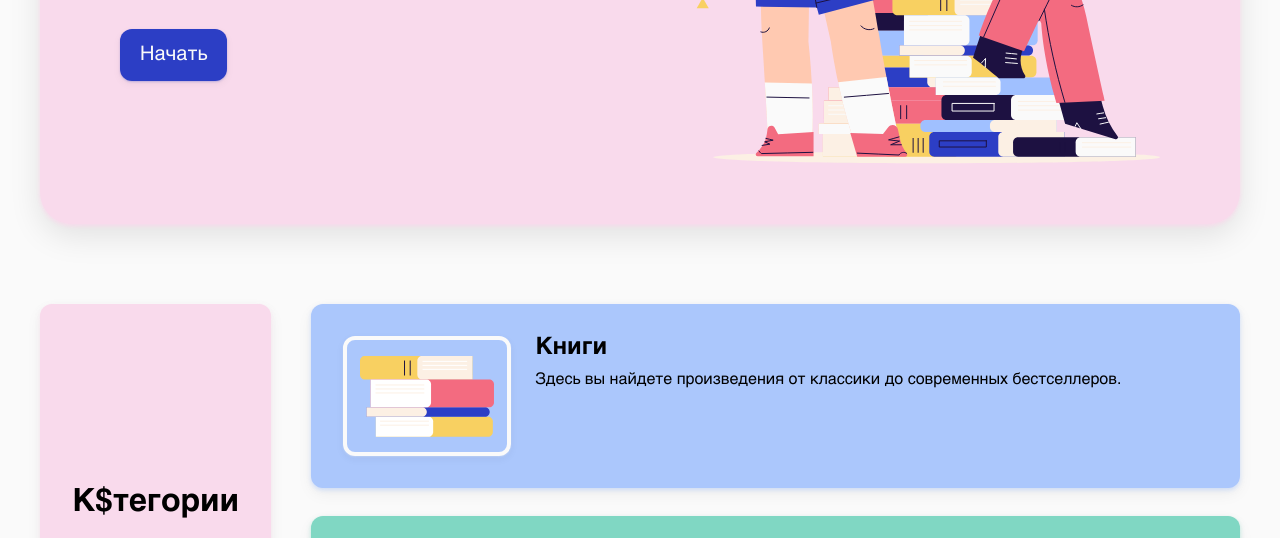
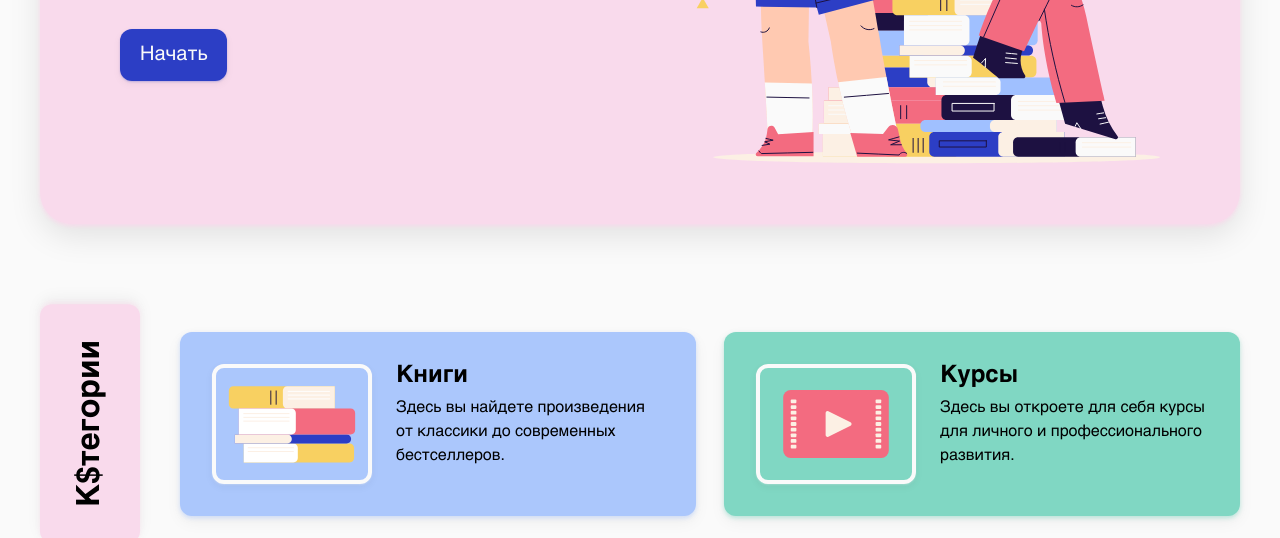
Before and after one commit to KantemirK/Grok, a website: page src/index.html in a window 1280 px wide. Shown: the part 414-952 px from the top of the page. Drawn offline with nearby package versions, Linux system fonts and the light colour scheme; files that its build step writes are made by us from their sources; files whose address does not match are found by name.

Commit message:
fix bugs

```diff
--- a/src/scss/blocks/_categories.scss
+++ b/src/scss/blocks/_categories.scss
@@ -20,7 +20,8 @@
         font-style: normal;
         font-weight: 700;
         line-height: 3.6rem; /* 112.5% */
-        writing-mode:sideways-lr;
+        writing-mode: vertical-rl;
+        transform: rotate(-180deg);
     }
     &__cards {
         display: flex;
```
Also changed, not shown: dist/css/style.min.css.
